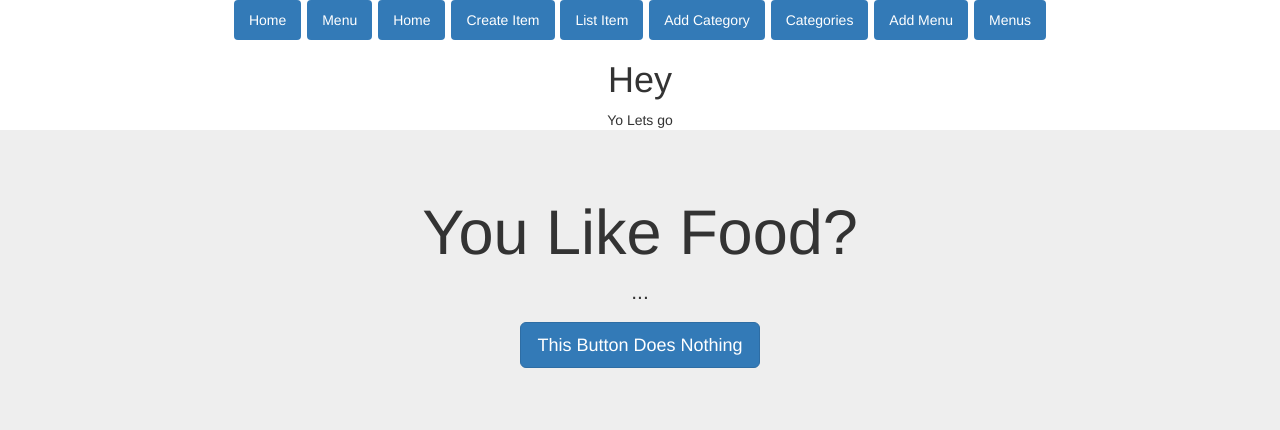
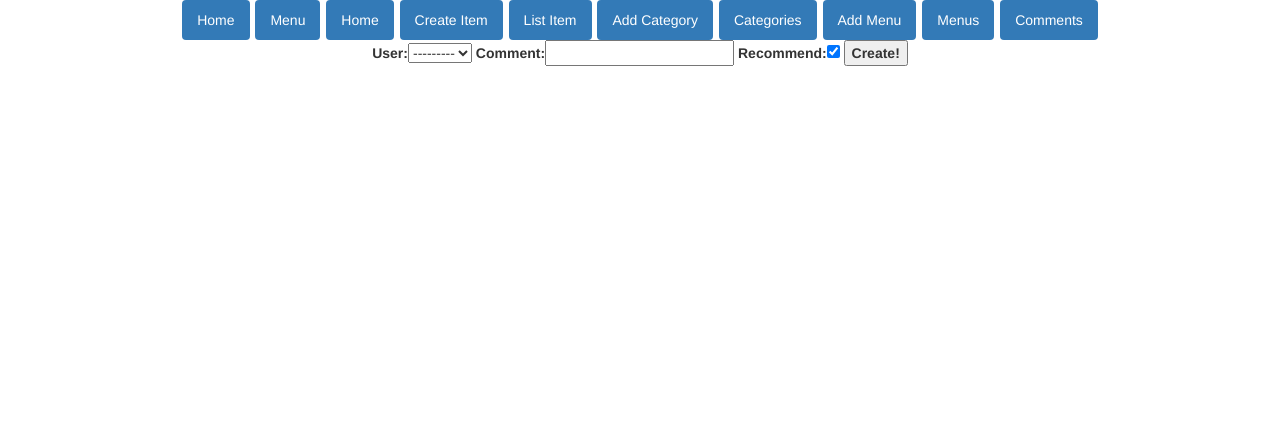
Before and after one commit to tiy-gvl-python/team-a-restaurant, a Django app: page /comments_form/ in a window 1280 px wide. Shown: the top 430 px of the page. Run offline with Django 3.2, Linux system fonts and the light colour scheme; some libraries are stand-ins or nearby versions.

Commit message:
comments CRUD added

```diff
--- a/project_team_a/project_team_a/urls.py
+++ b/project_team_a/project_team_a/urls.py
@@ -16,7 +16,6 @@ Including another URLconf
 from django.conf.urls import include, url
 from django.contrib import admin
 
-
 urlpatterns = [
     url(r'^admin/', include(admin.site.urls)),
     url(r'^', include('restaurant_app.urls', namespace='restaurant_app')),
--- a/project_team_a/restaurant_app/admin.py
+++ b/project_team_a/restaurant_app/admin.py
@@ -5,13 +5,14 @@ from django.contrib.auth.models import User
 # Register your models here.
 
 
-from .models import Order, Item, Category, Menu, Profile
+from .models import Order, Item, Category, Menu, Profile, Comments
 
 
 admin.site.register(Item)
 admin.site.register(Order)
 admin.site.register(Category)
 admin.site.register(Menu)
+admin.site.register(Comments)
 
 class ProfileInline(admin.StackedInline):
     model = Profile
--- a/project_team_a/restaurant_app/forms.py
+++ b/project_team_a/restaurant_app/forms.py
@@ -1,7 +1,6 @@
 from __future__ import unicode_literals
 from .models import Profile
 from collections import OrderedDict
-from phonenumber_field.modelfields import PhoneNumberField
 from django import forms
 from django.contrib.auth import authenticate, get_user_model
 from django.contrib.auth.hashers import (
--- a/project_team_a/restaurant_app/models.py
+++ b/project_team_a/restaurant_app/models.py
@@ -62,3 +62,9 @@ class Profile(User):
         verbose_name_plural = 'id'
 
 # default user.customer is set to True for MVP and authentiction
+
+class Comments(models.Model):
+    user = models.ForeignKey(Profile)
+    timestamp = models.DateTimeField(auto_now_add=True)
+    comment = models.CharField(max_length=300)
+    recommend = models.BooleanField(default=True)
--- a/project_team_a/restaurant_app/templates/base.html
+++ b/project_team_a/restaurant_app/templates/base.html
@@ -34,6 +34,8 @@
     <li role="presentation" class="active"><a href="{% url 'restaurant_app:category_list' %}">Categories</a></li>
     <li role="presentation" class="active"><a href="{% url 'restaurant_app:menu_form' %}">Add Menu</a></li>
     <li role="presentation" class="active"><a href="{% url 'restaurant_app:menu_list' %}">Menus</a></li>
+    <li role="presentation" class="active"><a href="{% url 'restaurant_app:comments_form' %}">Comments</a></li>
+
 </ul></div>
 
 {% block body %}
--- /dev/null
+++ b/project_team_a/restaurant_app/templates/restaurant_app/comments_form.html
@@ -0,0 +1,26 @@
+{% extends 'base.html' %}
+
+<!DOCTYPE html>
+<html>
+<head lang="en">
+    <meta charset="UTF-8">
+    <title></title>
+
+</head>
+
+{% block body %}
+
+<body>
+
+<form method="POST">
+    {% csrf_token %}
+    {{ form }}
+    <button type="submit"><strong>Create!</strong></button>
+
+</form>
+
+{% endblock %}
+
+</body>
+
+</html>
--- a/project_team_a/restaurant_app/urls.py
+++ b/project_team_a/restaurant_app/urls.py
@@ -1,6 +1,9 @@
 from django.conf.urls import include, url
-from .views import home, menuactchoice, menu, ItemCreateView, ItemDeleteView, ItemListView, ItemDetailView, ItemUpdateView, CategoryListView, \
-    CategoryCreateView, CategoryDeleteView, CategoryUpdateView, MenuListView, MenuCreateView, MenuDeleteView, MenuUpdateView, user_profile_registration
+from .views import home, menuactchoice, menu, ItemCreateView, ItemDeleteView, ItemListView, ItemDetailView, \
+    ItemUpdateView, CategoryListView, CategoryCreateView, CategoryDeleteView, CategoryUpdateView, MenuListView, \
+    MenuCreateView, MenuDeleteView, MenuUpdateView, user_profile_registration, CommentCreateView, CommentDeleteView, \
+    CommentsListView
+
 from django.contrib.auth.views import login, logout
 
 urlpatterns = [
@@ -24,5 +27,8 @@ urlpatterns = [
     url(r'^menu_form/', MenuCreateView.as_view(), name="menu_form"),
     url(r'^delete_menu/(?P<pk>\d+)$', MenuDeleteView.as_view(), name="delete_menu"),
     url(r'^update_menu/(?P<pk>\d+)$', MenuUpdateView.as_view(), name="update_menu"),
+    url(r'^comments_form/', CommentCreateView.as_view(), name="comments_form"),
+    url(r'^delete_comments/', CommentDeleteView.as_view(), name="delete_comments"),
+    url(r'^comments_list/', CommentsListView.as_view(), name="comments_list"),
     url(r'^', home, name="home"),
 ]
--- a/project_team_a/restaurant_app/views.py
+++ b/project_team_a/restaurant_app/views.py
@@ -2,13 +2,14 @@ from django.http import HttpResponseRedirect
 from django.shortcuts import render, render_to_response
 from django.core.urlresolvers import reverse_lazy, reverse
 from django.views.generic import ListView, CreateView, DeleteView, UpdateView, DetailView
-from .models import Item, Category, Menu, Profile
+from .models import Item, Category, Menu, Profile, Comments
 from django.contrib.auth.forms import UserCreationForm
 from django.views.generic.edit import FormView
 from django.template import RequestContext
 from .forms import UserProfileForm
 from django.contrib.auth.decorators import login_required, user_passes_test
 from .custom_wrappers import staff_wrapper_func, customer_wrapper_func, owner_wrapper_func
+
 
 
 
@@ -113,7 +114,6 @@ class MenuCreateView(CreateView):
     fields = ['categories', 'display', 'name']
     success_url = reverse_lazy('restaurant_app:menu_form')
 
-
 class MenuDeleteView(DeleteView):
     model = Menu
     success_url = reverse_lazy('restaurant_app:menu_list')
@@ -129,7 +129,26 @@ class UserRegistration(FormView):
     #model = Profile
     pass
 
+# comments section
+class CommentCreateView(CreateView):
+    model = Comments
+    fields = ['user', 'comment', 'recommend']
+    success_url = reverse_lazy('restaurant_app:comments_form')
 
+class CommentDeleteView(DeleteView):
+    model = Comments
+    success_url = reverse_lazy('restaurant_app:comments_list')
+
+class CommentUpdateView(UpdateView):
+    model = Comments
+    success_url = reverse_lazy('restaurant_app:comments_list')
+
+class CommentsListView(ListView):
+    model = Comments
+    success_url = reverse_lazy('restaurant_app:comments_list')
+    template="comments_list.html"
+
+# end comments section
 
 def user_profile_registration(request):
     if request.POST:
```
Also changed, not shown: project_team_a/restaurant_app/templates/restaurant_app/comments_list.html (added, +33 -0 lines), project_team_a/restaurant_app/templates/restaurant_app/delete_comments.html (added, +26 -0 lines), project_team_a/restaurant_app/migrations/0002_auto_20150711_1846.py (added), 4 other files.
